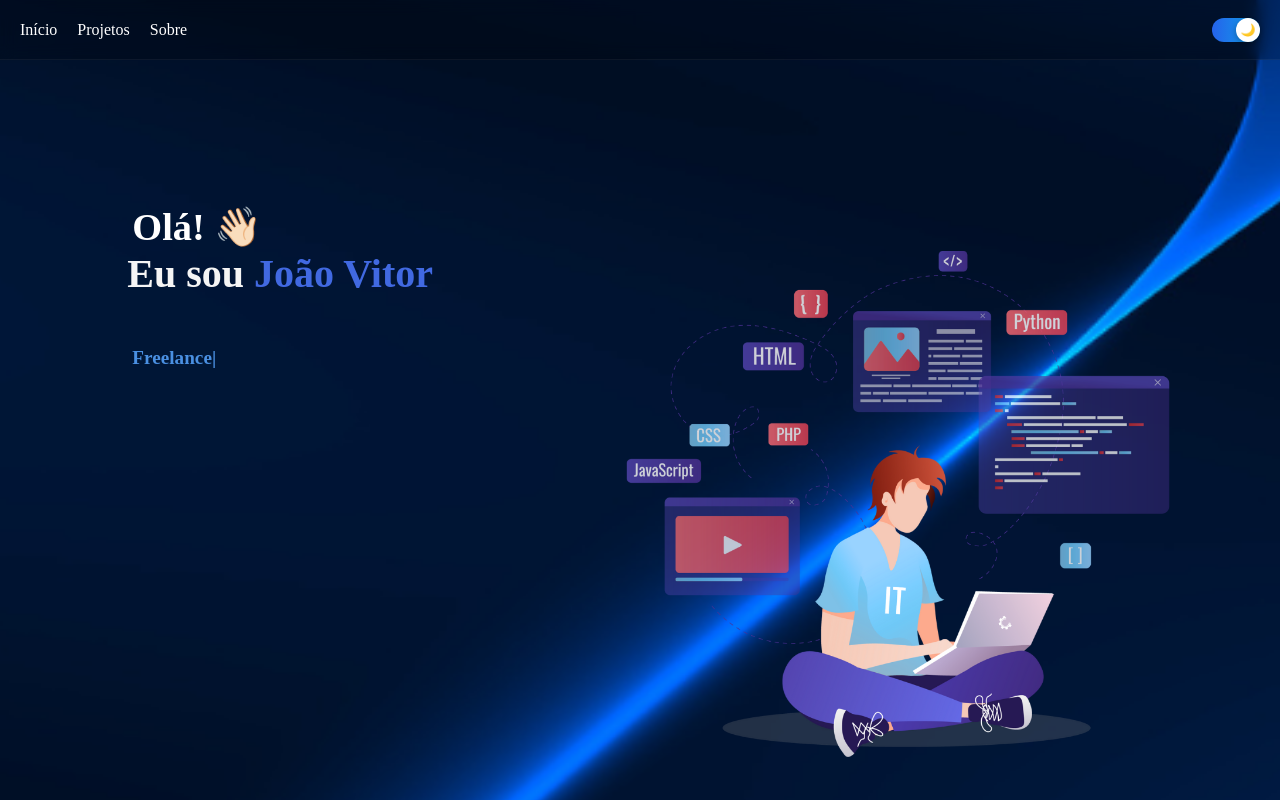
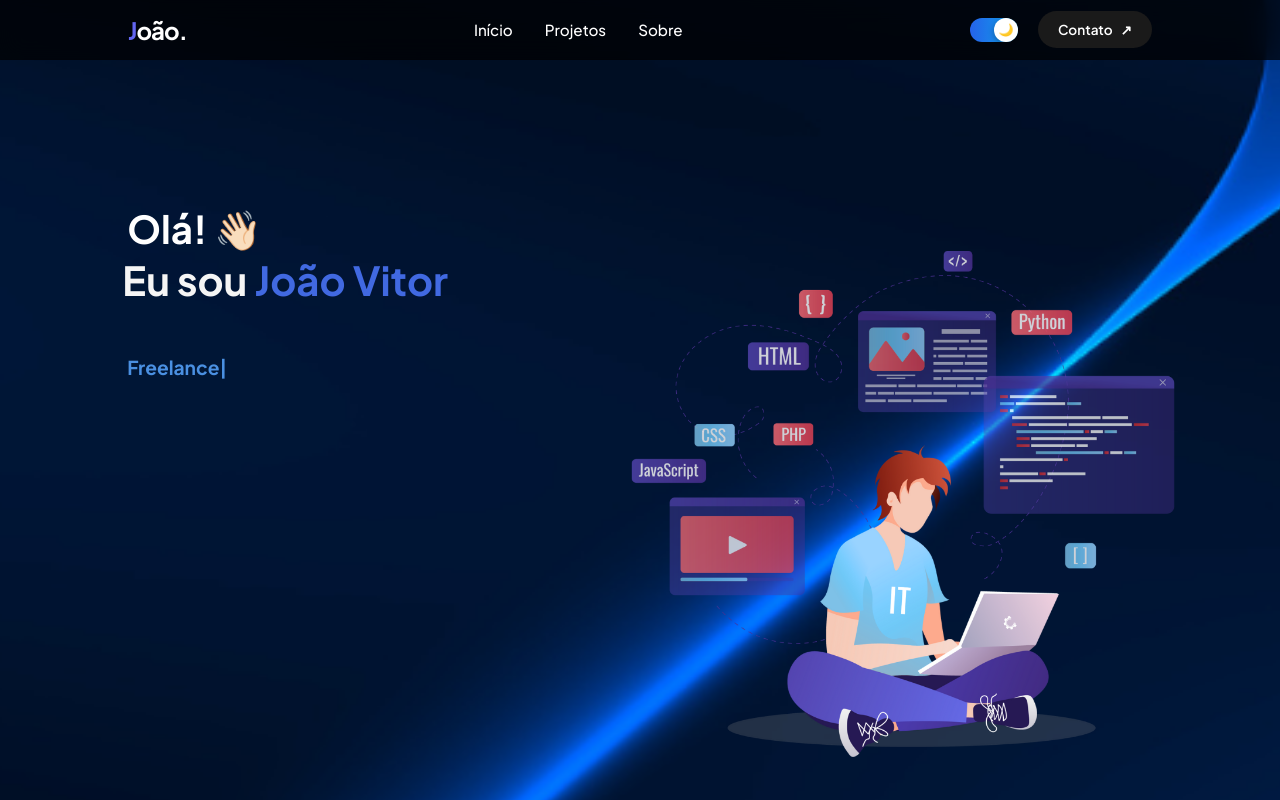
Before and after one commit to joaogentelucio/meu-portfolio, a React (Vite) app: page / in a window 1280 px wide. Built offline with nearby package versions, Linux system fonts and the light colour scheme.

Commit message:
Ajuste de ui no header

```diff
--- a/src/components/header/index.tsx
+++ b/src/components/header/index.tsx
@@ -9,23 +9,59 @@ interface HeaderProps {
 
 export default function HeaderComponent({ scrollToSection }: HeaderProps) {
   const { theme } = useTheme();
+  const isDark = theme === themes.darkTheme;
 
   return (
-    <header className={styles.header} style={{ color: theme.colors.text }}>
-     <nav>
-        <ul style={{ display: 'flex', gap: '20px', listStyle: 'none',  }}>
+    <header
+      className={styles.header}
+      style={{
+        backgroundColor: isDark ? 'rgba(0, 0, 0, 0.7)' : 'rgba(255, 255, 255, 0.7)',
+        color: theme.colors.text
+      }}
+    >
+      <div className={styles.logo}>
+        <span style={{ color: '#6366f1' }}>J</span>oão.
+      </div>
+
+      <nav className={styles.nav}>
+        <ul className={styles.navList}>
           <li>
-            <button onClick={() => scrollToSection('section1')} style={{ color: theme === themes.darkTheme ? theme.colors.text : theme.colors.primary }}>Início</button>
+            <button
+              className={styles.navButton}
+              onClick={() => scrollToSection('section1')}
+              style={{ color: theme.colors.text }}
+            >
+              Início
+            </button>
           </li>
           <li>
-            <button onClick={() => scrollToSection('section2')} style={{ color: theme === themes.darkTheme ? theme.colors.text : theme.colors.primary }}>Projetos</button>
+            <button
+              className={styles.navButton}
+              onClick={() => scrollToSection('section2')}
+              style={{ color: theme.colors.text }}
+            >
+              Projetos
+            </button>
           </li>
           <li>
-            <button onClick={() => scrollToSection('section3')} style={{ color: theme === themes.darkTheme ? theme.colors.text : theme.colors.primary }}>Sobre</button>
+            <button
+              className={styles.navButton}
+              onClick={() => scrollToSection('section3')}
+              style={{ color: theme.colors.text }}
+            >
+              Sobre
+            </button>
           </li>
         </ul>
       </nav>
-      <Switch />
+
+      <div className={styles.actions}>
+        <Switch />
+        <button className={styles.ctaButton}>
+          Contato
+          <span>↗</span>
+        </button>
+      </div>
     </header>
   );
 };
--- a/src/components/header/style.module.css
+++ b/src/components/header/style.module.css
@@ -7,24 +7,88 @@
 .header {
   width: 100%;
   height: 60px;
-  backdrop-filter: blur(8px);
+  z-index: 1000;
   display: flex;
   align-items: center;
   justify-content: space-between;
-  padding: 0 20px;
-  background-color: rgba(0, 0, 0, 0.2);
-  border-bottom: 1px solid rgba(255, 255, 255, 0.05);
+  padding: 0 10%;
+
+  background-color: rgba(255, 255, 255, 0.7);
+  backdrop-filter: blur(12px);
+  -webkit-backdrop-filter: blur(12px);
+  border-bottom: 1px solid rgba(0, 0, 0, 0.05);
 }
 
-button {
-  background-color: transparent;
+.logo {
+  font-size: 1.5rem;
+  font-weight: 800;
+  letter-spacing: -1px;
+}
+
+.navList {
+  display: flex;
+  gap: 32px;
+  list-style: none;
+}
+
+.navButton {
+  background: none;
   border: none;
   cursor: pointer;
-  font-size: 1rem;
-  color: inherit;
-  transition: color 0.2s ease;
+  font-size: 0.95rem;
+  font-weight: 500;
+  transition: opacity 0.2s ease;
+  position: relative;
 }
 
-button:hover {
-  color: silver !important;
+.navButton:hover {
+  opacity: 0.7;
 }
+
+/* Linha decorativa no hover */
+.navButton::after {
+  content: '';
+  position: absolute;
+  width: 0;
+  height: 2px;
+  bottom: -4px;
+  left: 0;
+  background-color: #6366f1;
+  transition: width 0.3s ease;
+}
+
+.navButton:hover::after {
+  width: 100%;
+}
+
+.actions {
+  display: flex;
+  align-items: center;
+  gap: 20px;
+}
+
+.ctaButton {
+  background-color: #1a1a1a; /* No modo dark, você pode trocar para branco via style inline */
+  color: #fff;
+  padding: 10px 20px;
+  border-radius: 50px;
+  border: none;
+  font-weight: 600;
+  font-size: 0.85rem;
+  cursor: pointer;
+  display: flex;
+  align-items: center;
+  gap: 8px;
+  transition: transform 0.2s ease;
+}
+
+.ctaButton:hover {
+  transform: translateY(-2px);
+  box-shadow: 0 5px 15px rgba(0, 0, 0, 0.1);
+}
+
+/* Responsividade básica */
+@media (max-width: 768px) {
+  .nav { display: none; } /* Idealmente aqui você faria um menu hambúrguer */
+  .header { padding: 0 5%; }
+}
--- a/src/styles/global.css
+++ b/src/styles/global.css
@@ -1,8 +1,10 @@
+@import url('https://fonts.googleapis.com/css2?family=Plus+Jakarta+Sans:wght@400;500;600;700&display=swap');
+
 * {
   margin: 0;
   padding: 0;
   box-sizing: border-box;
-  font-family: Poppins;
+  font-family: 'Plus Jakarta Sans', sans-serif;
 }
 
 html, body {
```
